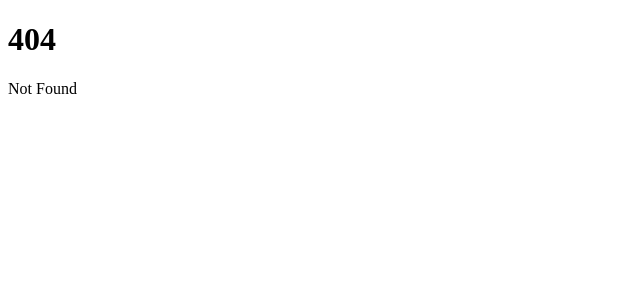
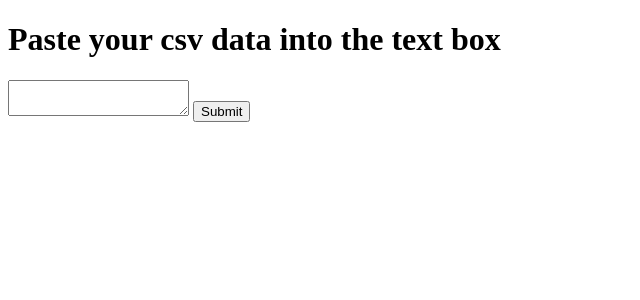
Before and after one commit to darricheng/couple-finance-analysis-app, a SvelteKit app: page /add-data in a window 1280 px wide. Before the commit this address had no page. Shown: the top 300 px of the page, without its empty margins (0-640 px from the left). Built offline with nearby package versions, Linux system fonts and the light colour scheme.

Commit message:
Add page for adding data

```diff
--- a/src/routes/+page.svelte
+++ b/src/routes/+page.svelte
@@ -2,3 +2,4 @@
 </script>
 
 <h1>Finance Analysis app</h1>
+<a href="/add-data">Add Data</a>
--- /dev/null
+++ b/src/routes/add-data/+page.svelte
@@ -0,0 +1,10 @@
+<script lang="ts">
+    function addData() {
+        // TODO
+    }
+</script>
+<h1>Paste your csv data into the text box</h1>
+<form on:submit={addData}>
+<textarea />
+<button type="submit">Submit</button>
+</form>
```
